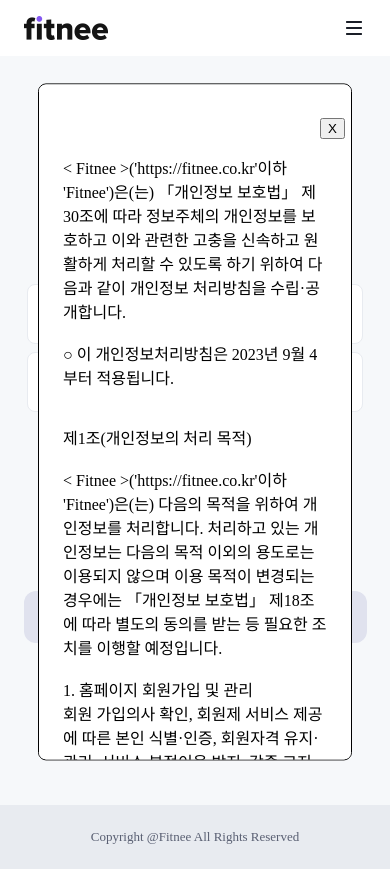
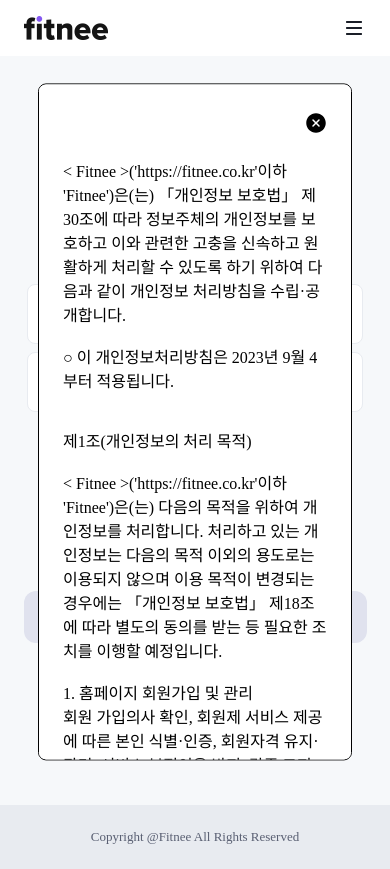
Before and after one commit to fbwogur121/Fitnee_Landing, a Next.js app in the folder landing-page/: page /promotion in a window 390 px wide. Both pictures are taken after a click on the label "개인정보 수집 및 목적". Built offline with nearby package versions, Linux system fonts and the light colour scheme.

Commit message:
style: 약관 닫기버튼 스타일 수정

```diff
--- a/landing-page/app/globals.css
+++ b/landing-page/app/globals.css
@@ -1028,6 +1028,40 @@
   line-height: 22.4px; /* 22.4px */
   font-family: Pretendard-Medium;
 }
+.modal-container {
+  /* 모달창 크기 */
+  width: 80%;
+  height: 80%;
+
+  /* 최상단 위치 */
+  z-index: 999;
+
+  /* 중앙 배치 */
+  position: absolute;
+  top: 50%;
+  left: 50%;
+  transform: translate(-50%, -50%);
+
+  /* 모달창 디자인 */
+  background-color: white;
+  border: 1px solid black;
+  border-radius: 8px;
+  overflow: auto;
+}
+.modal-close {
+  /* position: absolute; */
+  left: 93%;
+  top: 4%;
+  width: 24px;
+  height: 24px;
+
+  &:hover {
+    cursor: pointer;
+  }
+  &:active {
+    opacity: 0.5;
+  }
+}
 
 .modal-terms {
   margin-top: 50px;
@@ -1148,29 +1182,17 @@
   .promotion-sub-title-mobile {
     display: block;
   }
+  .modal-close {
+    left: 85%;
+    top: 4%;
+    width: 24px;
+    height: 24px;
+
+    &:hover {
+      cursor: pointer;
+    }
+    &:active {
+      opacity: 0.5;
+    }
+  }
 }
-.modal-container {
-  /* 모달창 크기 */
-  width: 80%;
-  height: 80%;
-
-  /* 최상단 위치 */
-  z-index: 999;
-
-  /* 중앙 배치 */
-  position: absolute;
-  top: 50%;
-  left: 50%;
-  transform: translate(-50%, -50%);
-
-  /* 모달창 디자인 */
-  background-color: white;
-  border: 1px solid black;
-  border-radius: 8px;
-  overflow: auto;
-}
-.modal-close {
-  /* position: absolute; */
-  left: 90%;
-  top: 5%;
-}
--- a/landing-page/component/modal.js
+++ b/landing-page/component/modal.js
@@ -1,3 +1,6 @@
+import Image from "next/image";
+import Close from "../public/close-circle.svg";
+
 export default function Modal({ setModalOpen }) {
   // 모달 끄기
   const closeModal = () => {
@@ -6,15 +9,16 @@
 
   return (
     <div className="modal-container">
-      <button
+      <div
         className="modal-close"
         style={{
           position: "sticky",
         }}
         onClick={closeModal}
       >
-        X
-      </button>
+        <Image src={Close} width={24} height={24} alt="닫기 이미지" />
+      </div>
+
       <div
         className="modal-terms"
         style={{ overflow: "auto", whiteSpace: "pre-wrap" }}
--- a/landing-page/component/modal2.js
+++ b/landing-page/component/modal2.js
@@ -1,3 +1,6 @@
+import Image from "next/image";
+import Close from "../public/close-circle.svg";
+
 export default function Modal2({ setModalOpen }) {
   // 모달 끄기
   const closeModal = () => {
@@ -6,15 +9,15 @@
 
   return (
     <div className="modal-container">
-      <button
+      <div
         className="modal-close"
         style={{
           position: "sticky",
         }}
         onClick={closeModal}
       >
-        X
-      </button>
+        <Image src={Close} width={24} height={24} alt="닫기 이미지" />
+      </div>
       <div
         className="modal-terms"
         style={{ overflow: "auto", whiteSpace: "pre-wrap" }}
```
Also changed, not shown: landing-page/public/close-circle.svg (added).
